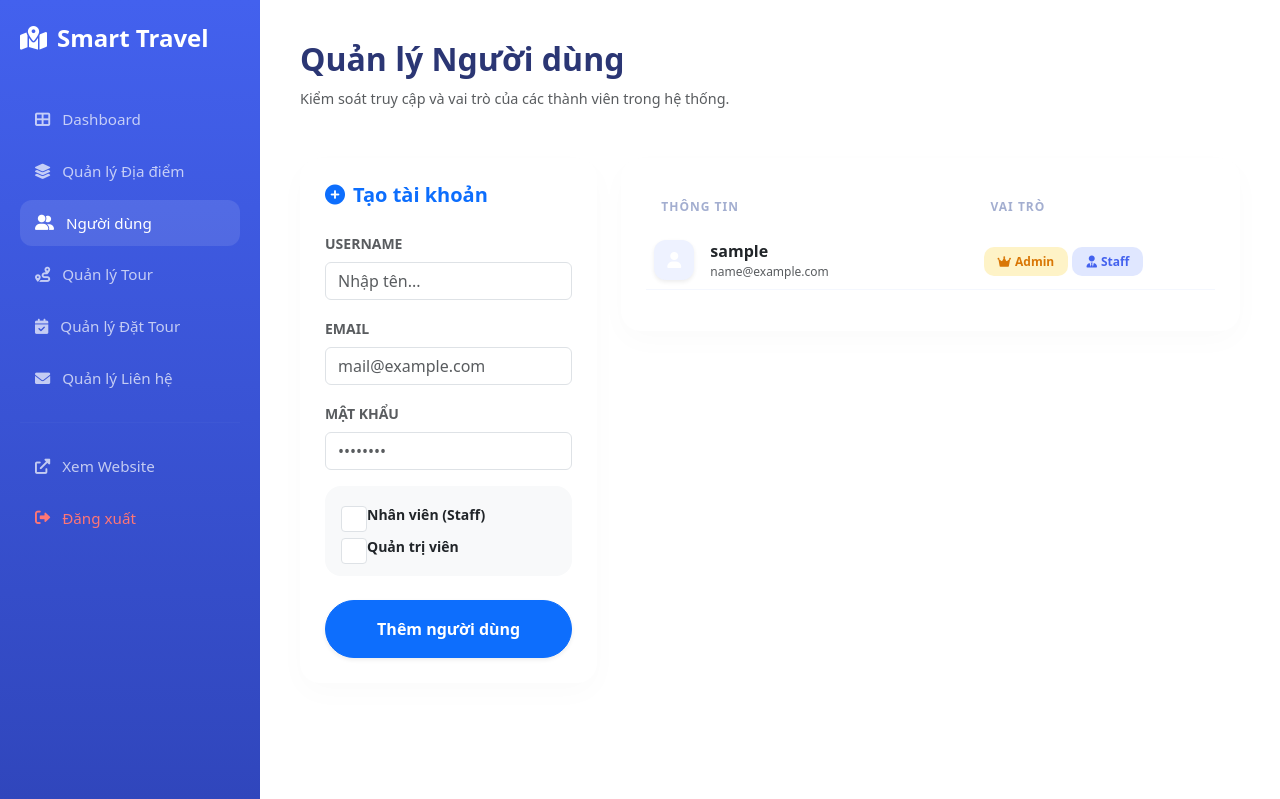
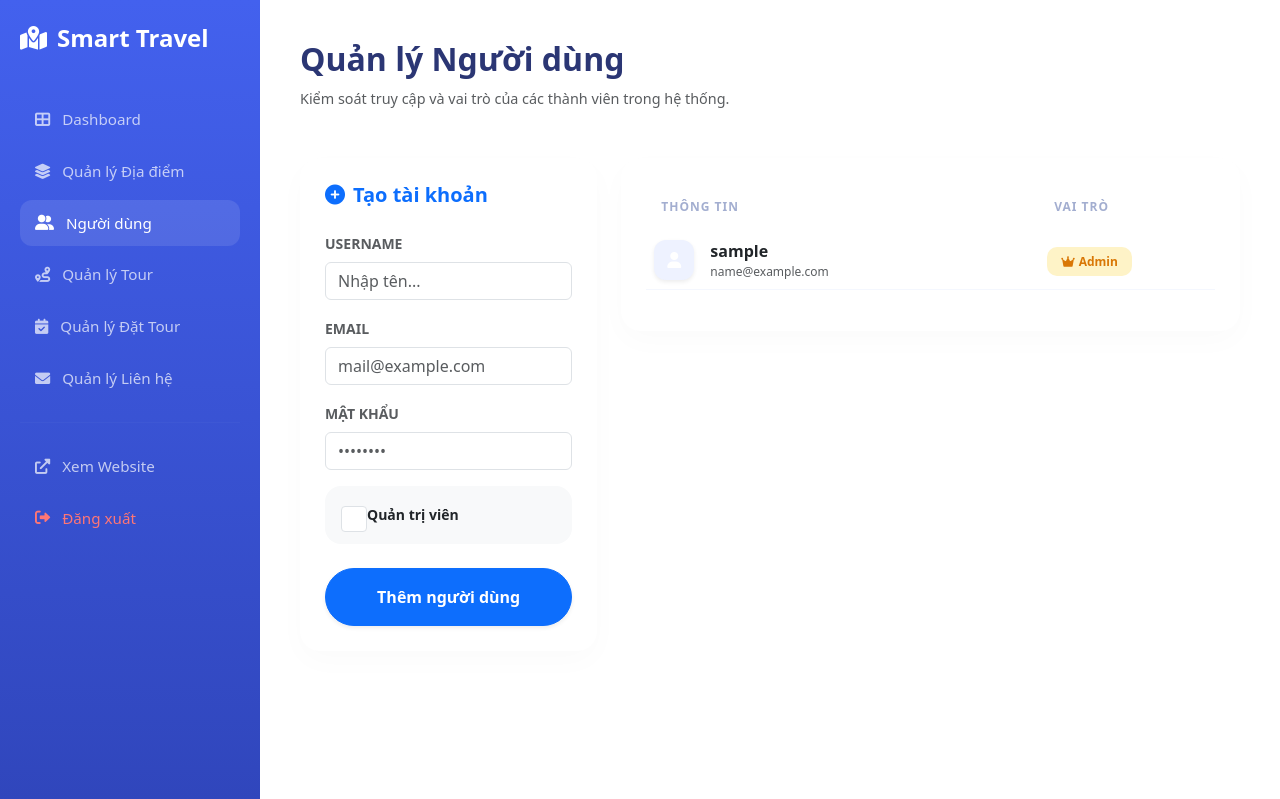
Before and after one commit to thienbaongo200-creator/SmartTravel, a Django app: page /admin_user/ in a window 1280 px wide. Shown: the top 799 px of the page. Run offline with Django 5.2, Linux system fonts and the light colour scheme; the visitor is signed in with stand-in values (Sample User, id 1); data comes from the database, SQL or seed files in the repository.

Commit message:
Kiểm tra validation & xóa staff

```diff
--- a/Django/AppGIS/templates/admin/admin_user.html
+++ b/Django/AppGIS/templates/admin/admin_user.html
@@ -76,10 +76,6 @@
                             <input type="password" name="password" class="form-control custom-input" placeholder="••••••••" required>
                         </div>
                         <div class="bg-light p-3 rounded-4 mb-4">
-                            <div class="form-check mb-2">
-                                <input class="form-check-input" type="checkbox" name="is_staff" id="staffCheck">
-                                <label class="form-check-label small fw-bold" for="staffCheck">Nhân viên (Staff)</label>
-                            </div>
                             <div class="form-check">
                                 <input class="form-check-input" type="checkbox" name="is_superuser" id="superCheck">
                                 <label class="form-check-label small fw-bold" for="superCheck">Quản trị viên</label>
@@ -128,8 +124,7 @@
                     <label class="small fw-bold mb-2">Mật khẩu mới</label>
                     <input type="password" id="editPassword" class="form-control custom-input" placeholder="Để trống nếu không đổi">
                 </div>
-                <div class="d-flex gap-4 mb-4 border p-3 rounded-4">
-                    <label class="small fw-bold"><input type="checkbox" id="editIsStaff"> Staff</label>
+                <div class="mb-4 border p-3 rounded-4">
                     <label class="small fw-bold"><input type="checkbox" id="editIsSuperuser"> Admin</label>
                 </div>
                 <div class="d-flex gap-2">
@@ -160,13 +155,11 @@
                         </div>
                     </td>
                     <td>
-                        ${u.is_superuser ? '<span class="role-badge bg-soft-warning"><i class="fas fa-crown me-1"></i>Admin</span>' : ''}
-                        ${u.is_staff ? '<span class="role-badge bg-soft-primary"><i class="fas fa-user-tie me-1"></i>Staff</span>' : ''}
-                        ${!u.is_staff && !u.is_superuser ? '<span class="text-muted small">Thành viên</span>' : ''}
+                        ${u.is_superuser ? '<span class="role-badge bg-soft-warning"><i class="fas fa-crown me-1"></i>Admin</span>' : '<span class="text-muted small">Thành viên</span>'}
                     </td>
                     <td class="text-center">
                         <div class="d-flex justify-content-center gap-1">
-                            <button onclick="openEditUserModal(${u.id}, '${u.username}', '${u.email}', ${u.is_staff}, ${u.is_superuser})"
+                            <button onclick="openEditUserModal(${u.id}, '${u.username}', '${u.email}', ${u.is_superuser})"
                                     class="btn btn-sm btn-light border rounded-3 p-2">
                                 <i class="fas fa-pen text-primary"></i>
                             </button>
@@ -188,7 +181,6 @@
                 username: formData.get("username"),
                 email: formData.get("email"),
                 password: formData.get("password"),
-                is_staff: formData.get("is_staff") ? true : false,
                 is_superuser: formData.get("is_superuser") ? true : false
             };
             await fetch("/api/admin/users/", {
@@ -206,10 +198,9 @@
             loadUsers();
         }
 
-        function openEditUserModal(id, username, email, isStaff, isSuperuser) {
+        function openEditUserModal(id, username, email, isSuperuser) {
             document.getElementById("editUserId").value = id;
             document.getElementById("editEmail").value = email;
-            document.getElementById("editIsStaff").checked = isStaff;
             document.getElementById("editIsSuperuser").checked = isSuperuser;
             document.getElementById("editUserModal").style.display = "flex";
         }
@@ -224,7 +215,6 @@
             const data = {
                 email: document.getElementById("editEmail").value,
                 password: document.getElementById("editPassword").value,
-                is_staff: document.getElementById("editIsStaff").checked,
                 is_superuser: document.getElementById("editIsSuperuser").checked
             };
             await fetch(`/api/admin/users/${id}/`, {
--- a/Django/AppGIS/views.py
+++ b/Django/AppGIS/views.py
@@ -6,9 +6,8 @@ import unicodedata
 from django.contrib.auth import login as auth_login
 from django.conf import settings
 from django.contrib import messages
-from django.contrib.admin.views.decorators import staff_member_required
 from django.contrib.auth import login, logout
-from django.contrib.auth.decorators import login_required
+from django.contrib.auth.decorators import login_required, user_passes_test
 from django.contrib.auth.forms import AuthenticationForm, UserCreationForm
 from django.contrib.auth.models import User
 from django.core.files.storage import default_storage
@@ -358,7 +357,7 @@ def submit_review(request, point_id):
 # Admin Dashboard
 # ==============================
 def is_admin_user(user):
-    return user.is_authenticated and user.is_staff
+    return user.is_authenticated and user.is_superuser
 
 def error_404_view(request, exception=None, **kwargs):
     return render(request, '404.html', status=404)
@@ -530,7 +529,6 @@ def api_users(request):
                 "id": u.id,
                 "username": u.username,
                 "email": u.email,
-                "is_staff": u.is_staff,
                 "is_superuser": u.is_superuser,
                 "is_active": u.is_active,
             })
@@ -550,7 +548,7 @@ def api_users(request):
                 email=email,
                 password=password
             )
-            user.is_staff = raw_data.get('is_staff', False)
+            user.is_staff = False
             user.is_superuser = raw_data.get('is_superuser', False)
             user.is_active = raw_data.get('is_active', True)
             user.save()
@@ -573,7 +571,7 @@ def api_user_detail(request, pk):
             user.email = raw_data.get('email', user.email)
             if raw_data.get('password'):
                 user.set_password(raw_data['password'])
-            user.is_staff = raw_data.get('is_staff', user.is_staff)
+            user.is_staff = False
             user.is_superuser = raw_data.get('is_superuser', user.is_superuser)
             user.is_active = raw_data.get('is_active', user.is_active)
             user.save()
@@ -662,7 +660,7 @@ def admin_contacts(request):
         raise PermissionDenied
     messages = ContactMessage.objects.all().order_by('-created_at')
     return render(request, 'admin/admin_contacts.html', {"messages": messages})
-@staff_member_required
+@user_passes_test(lambda u: u.is_superuser)
 def delete_contact(request, pk):
     if request.method == 'DELETE':
         contact = get_object_or_404(ContactMessage, pk=pk)
@@ -671,7 +669,7 @@ def delete_contact(request, pk):
     return JsonResponse({'status': 'error'}, status=400)
 
 # API Phản hồi qua Email
-@staff_member_required
+@user_passes_test(lambda u: u.is_superuser)
 def reply_contact(request, pk):
     if request.method == 'POST':
         try:
@@ -716,7 +714,7 @@ def login_view(request):
         if form.is_valid():
             user = form.get_user()
             auth_login(request, user)
-            return redirect('admin_dashboard' if user.is_staff else 'home')
+            return redirect('admin_dashboard' if user.is_superuser else 'home')
     else:
         form = UserLoginForm()
     return render(request, 'account/login.html', {'form': form})
--- a/Django/Django/settings.py
+++ b/Django/Django/settings.py
@@ -135,8 +135,8 @@ MEDIA_ROOT = BASE_DIR / 'media'
 
 EMAIL_BACKEND = 'django.core.mail.backends.smtp.EmailBackend'
 EMAIL_HOST = 'sandbox.smtp.mailtrap.io'
-EMAIL_HOST_USER = 'f6a814419913ed'
-EMAIL_HOST_PASSWORD = 'add94cf5de6edd'
+EMAIL_HOST_USER = '423c9ba776585b'
+EMAIL_HOST_PASSWORD = 'ffb4df58ef02bf'
 EMAIL_PORT = '2525'
 EMAIL_USE_TLS = True
 EMAIL_USE_SSL = False
```
